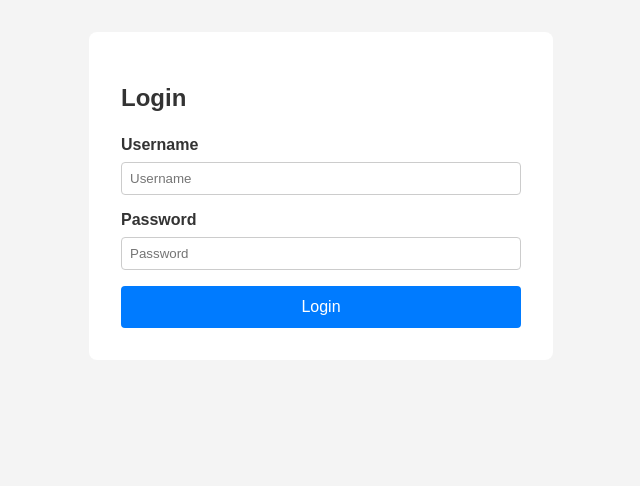
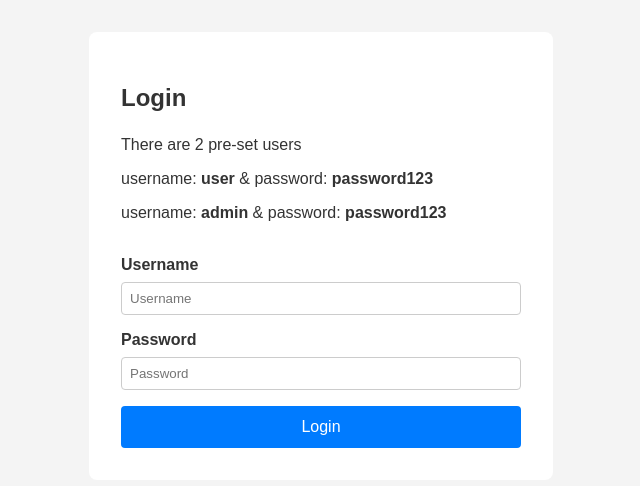
Before and after one commit to neldrine/expense-tracker, a React (Vite) app in the folder expense-tracker-frontend/: page /login in a window 1280 px wide. Shown: the top 486 px of the page, without its empty margins (319-959 px from the left). Built offline with nearby package versions, Linux system fonts and the light colour scheme.

Commit message:
added info for users and fixed bug where token wasn't being passed to axios endpoint urls

```diff
--- a/expense-tracker-frontend/src/pages/ExpensesList.jsx
+++ b/expense-tracker-frontend/src/pages/ExpensesList.jsx
@@ -7,11 +7,18 @@ import '../css/ExpensesList.css';
 import Header from "../components/header";
 
 export default function ExpensesList() {
-    const { logout } = useContext(AuthContext);
     const [expenses, setExpenses] = useState([]);
 
     const loadExpenses = async () => {
-        const res = await axios.get(`${EXPENSE_TRACKER_API_URL}/expenses`);
+        const token = localStorage.getItem('token');
+        if (!token) return;
+
+        const res = await axios.get(`${EXPENSE_TRACKER_API_URL}/expenses`, {
+            headers: {
+                Authorization: `Bearer ${token}`
+            }
+        });
+
         setExpenses(res.data);
     };
 
--- a/expense-tracker-frontend/src/pages/Home.jsx
+++ b/expense-tracker-frontend/src/pages/Home.jsx
@@ -8,6 +8,9 @@ export default function Home() {
     return (
         <div className="login-form">
             <h2>ExpenseTracker</h2>
+            <p>There are 2 pre-set users</p>
+            <p>username: <strong>user</strong> & password: <strong>password123</strong></p>
+            <p>username: <strong>admin</strong> & password: <strong>password123</strong></p>
             {token ? (
                 <>
                     <p className="welcome-message">Hello, {user?.name}!</p>
--- a/expense-tracker-frontend/src/pages/Login.jsx
+++ b/expense-tracker-frontend/src/pages/Login.jsx
@@ -24,6 +24,10 @@ export default function Login() {
     return (
         <form onSubmit={handleSubmit} className="login-form">
             <h2>Login</h2>
+            <p>There are 2 pre-set users</p>
+            <p>username: <strong>user</strong> & password: <strong>password123</strong></p>
+            <p>username: <strong>admin</strong> & password: <strong>password123</strong></p>
+            <br/>
             {error && <p className="error-message">{error}</p>}
 
             <div className="form-group">
```
